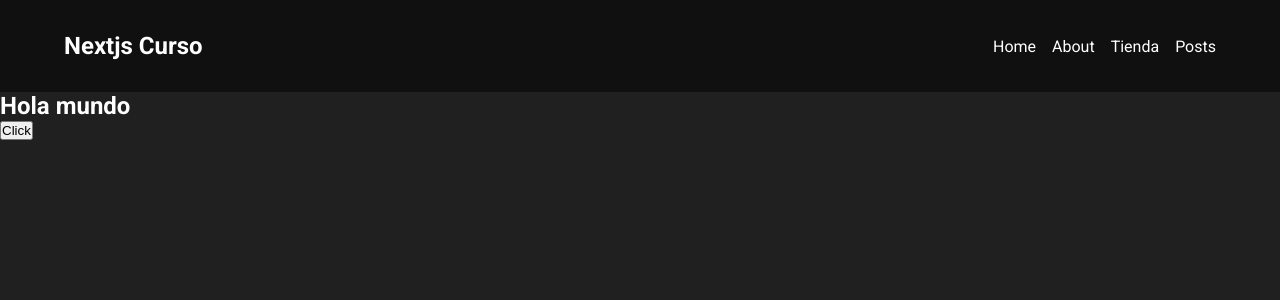
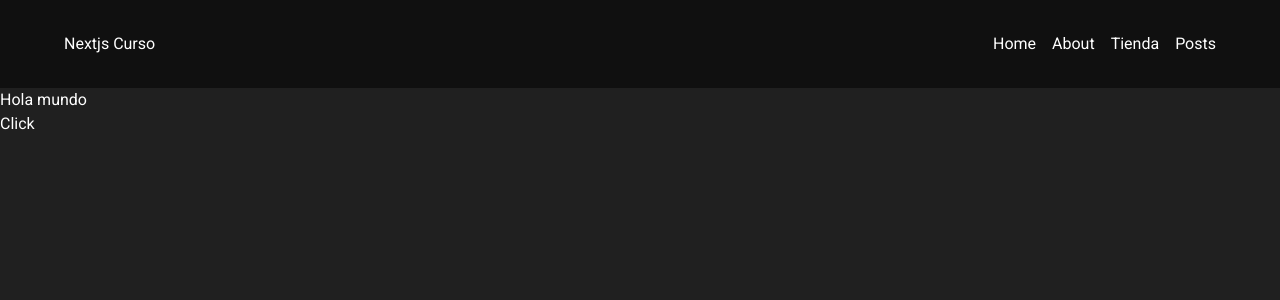
Before and after one commit to pedro-donoso/mynextjs, a Next.js app: page / in a window 1280 px wide. Shown: the top 300 px of the page. Built offline with nearby package versions, Linux system fonts and the light colour scheme.

Commit message:
activo estilos tailwind css

```diff
--- a/app/globals.css
+++ b/app/globals.css
@@ -1,89 +1,6 @@
-:root {
-  --max-width: 1100px;
-  --border-radius: 12px;
-  --font-mono: ui-monospace, Menlo, Monaco, "Cascadia Mono", "Segoe UI Mono",
-    "Roboto Mono", "Oxygen Mono", "Ubuntu Monospace", "Source Code Pro",
-    "Fira Mono", "Droid Sans Mono", "Courier New", monospace;
-
-  --foreground-rgb: 0, 0, 0;
-  --background-start-rgb: 214, 219, 220;
-  --background-end-rgb: 255, 255, 255;
-
-  --primary-glow: conic-gradient(
-    from 180deg at 50% 50%,
-    #16abff33 0deg,
-    #0885ff33 55deg,
-    #54d6ff33 120deg,
-    #0071ff33 160deg,
-    transparent 360deg
-  );
-  --secondary-glow: radial-gradient(
-    rgba(255, 255, 255, 1),
-    rgba(255, 255, 255, 0)
-  );
-
-  --tile-start-rgb: 239, 245, 249;
-  --tile-end-rgb: 228, 232, 233;
-  --tile-border: conic-gradient(
-    #00000080,
-    #00000040,
-    #00000030,
-    #00000020,
-    #00000010,
-    #00000010,
-    #00000080
-  );
-
-  --callout-rgb: 238, 240, 241;
-  --callout-border-rgb: 172, 175, 176;
-  --card-rgb: 180, 185, 188;
-  --card-border-rgb: 131, 134, 135;
-}
-
-@media (prefers-color-scheme: dark) {
-  :root {
-    --foreground-rgb: 255, 255, 255;
-    --background-start-rgb: 0, 0, 0;
-    --background-end-rgb: 0, 0, 0;
-
-    --primary-glow: radial-gradient(rgba(1, 65, 255, 0.4), rgba(1, 65, 255, 0));
-    --secondary-glow: linear-gradient(
-      to bottom right,
-      rgba(1, 65, 255, 0),
-      rgba(1, 65, 255, 0),
-      rgba(1, 65, 255, 0.3)
-    );
-
-    --tile-start-rgb: 2, 13, 46;
-    --tile-end-rgb: 2, 5, 19;
-    --tile-border: conic-gradient(
-      #ffffff80,
-      #ffffff40,
-      #ffffff30,
-      #ffffff20,
-      #ffffff10,
-      #ffffff10,
-      #ffffff80
-    );
-
-    --callout-rgb: 20, 20, 20;
-    --callout-border-rgb: 108, 108, 108;
-    --card-rgb: 100, 100, 100;
-    --card-border-rgb: 200, 200, 200;
-  }
-}
-
-* {
-  box-sizing: border-box;
-  padding: 0;
-  margin: 0;
-}
-
-html,
-body {
-  max-width: 100vw;
-  overflow-x: hidden;
-}
+@tailwind base;
+@tailwind components;
+@tailwind utilities;
 
 body {
 
@@ -91,14 +8,3 @@
   color: white;
 
 }
-
-a {
-  color: inherit;
-  text-decoration: none;
-}
-
-@media (prefers-color-scheme: dark) {
-  html {
-    color-scheme: dark;
-  }
-}
--- a/components/PostCard.jsx
+++ b/components/PostCard.jsx
@@ -8,7 +8,7 @@
       }
 
       return (
-        <div>
+        <div className="bg-gray-950 p-10">
           <h2>
             <Link href={`/posts/${post.id}`}>
               {post.id}. {post.title}
```
